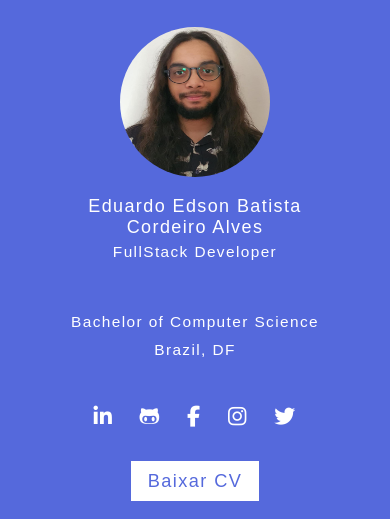
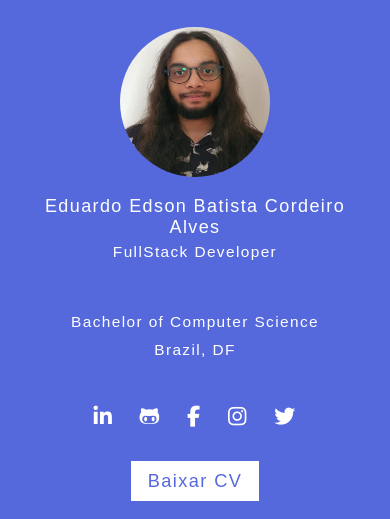
Before and after one commit to eduardoedson/eduardoedson.github.io, a PHP site: page / in a window 390 px wide. Shown: the part 64-583 px from the top of the page. Run offline with PHP 8.4, Linux system fonts and the light colour scheme; some libraries are stand-ins or nearby versions.

Commit message:
new certificate

```diff
--- a/Assets/css/app.css
+++ b/Assets/css/app.css
@@ -117,10 +117,16 @@ ul {
   text-shadow: 1px 1px 2px black;
 }
 .about-content-right {
-  padding: 2rem 5rem;
+  padding: 2rem 3rem;
   background: #5569dc;
   text-align: center;
   color: #ffffff;
+  max-width: 350px;
+}
+@media (max-width: 425px) {
+  .about-content-right {
+    max-width: 100%;
+  }
 }
 .about-content-right img {
   border-radius: 50%;
--- a/Assets/sass/2-layouts/_about.sass
+++ b/Assets/sass/2-layouts/_about.sass
@@ -31,10 +31,14 @@
       text-shadow: 1px 1px 2px black
 
   &-right
-    padding: 2rem 5rem
+    padding: 2rem 3rem
     background: variables.$bg-color
     text-align: center
     color: variables.$primary-color
+    max-width: 350px
+
+    @include base-mixin.mobile
+      max-width: 100%
 
     img
       border-radius: 50%
--- a/index.html
+++ b/index.html
@@ -224,6 +224,10 @@
             <span class="certificate-name">React Native n Redux · <span class="certificate-hour">31.5h</span></span>
         </div>
         <div class="certificate">
+            <a href="./Assets/files/certificates/Sass.jpg" target="_blank"><i class="fas fa-image"></i></a>
+            <span class="certificate-name">Sass Basic to Advanced· <span class="certificate-hour">12.5h</span></span>
+        </div>
+        <div class="certificate">
             <a href="./Assets/files/certificates/iOS.png" target="_blank"><i class="fas fa-image"></i></a>
             <span class="certificate-name">Training of Objective-C · <span class="certificate-hour">1000h</span></span>
         </div>
```
Also changed, not shown: Assets/files/certificates/Sass.jpg (added), 2 other files.
